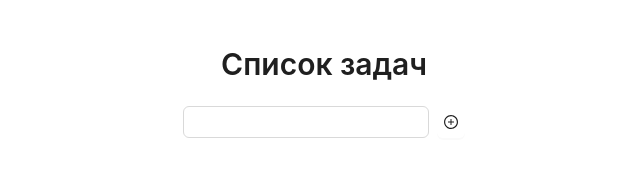
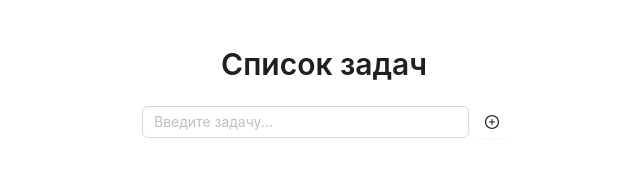
Before and after one commit to uvixmi/todo-list, a React (Create React App) app: page / in a window 1280 px wide. Shown: the top 188 px of the page, without its empty margins (316-956 px from the left). Built offline with nearby package versions, Linux system fonts and the light colour scheme.

Commit message:
feat(*): fix bugs

```diff
--- /dev/null
+++ b/src/components/input-task/constants.ts
@@ -0,0 +1,3 @@
+export const CONTENT = {
+    INPUT_PLACEHOLDER: "Введите задачу...",
+  } as const
--- a/src/components/input-task/index.tsx
+++ b/src/components/input-task/index.tsx
@@ -4,6 +4,7 @@ import styles from "./styles.module.scss"
 import { useDispatch } from "react-redux"
 import { useState } from "react"
 import { addTodo } from "../list/slice"
+import { CONTENT } from "./constants"
 
 export const InputTask = () => {
   const dispatch = useDispatch()
@@ -22,7 +23,11 @@ export const InputTask = () => {
 
   return (
     <div className={styles["input-task-wrapper"]}>
-      <Input value={newTodo} onChange={handleInputChange} />
+      <Input
+        value={newTodo}
+        onChange={handleInputChange}
+        placeholder={CONTENT.INPUT_PLACEHOLDER}
+      />
       <Button
         className={styles["button-style"]}
         icon={<PlusCircleOutlined />}
--- a/src/components/list/styles.module.scss
+++ b/src/components/list/styles.module.scss
@@ -3,6 +3,6 @@
   flex-direction: column;
   row-gap: 8px;
   margin: 20px;
-  min-width: 280px;
+  min-width: 364px;
   align-items: center;
 }
```
